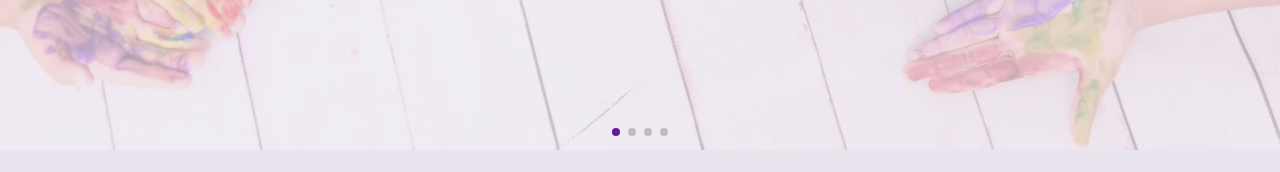
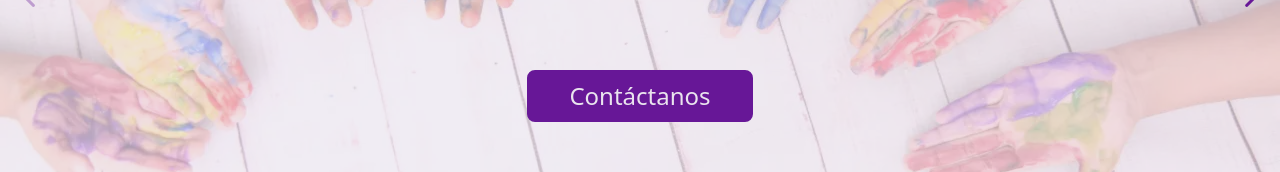
Before and after one commit to darideveloper/fututalent, a Next.js app: page / in a window 1280 px wide. Shown: the part 358-530 px from the top of the page. Built offline with nearby package versions, Linux system fonts and the light colour scheme; a web font is replaced by a local one.

Commit message:
revert: add cta again

```diff
--- /dev/null
+++ b/components/Cta.jsx
@@ -0,0 +1,35 @@
+import Link from 'next/link'
+
+/**
+ * CTA (Call to Action) button component.
+ *
+ * @param {object} props - component props
+ * @param {string} props.link - link to navigate to
+ * @param {string} props.text - button text
+ * @param {string} props.className - button extra classes
+ * @returns {JSX.Element} - rendered CTA button
+ */
+export default function Cta({ link, text, className }) {
+  return (
+    <Link
+      href={link}
+      className={`
+        btn
+        bg-primary
+        px-10
+        py-2
+        rounded-lg
+        bg-purple hover:bg-white
+        text-white hover:text-purple
+        text-2xl
+        border-2
+        border-purple
+        duration-300
+        hover:scale-105
+        ${className}
+      `}
+    >
+      {text}
+    </Link>
+  )
+}
```
